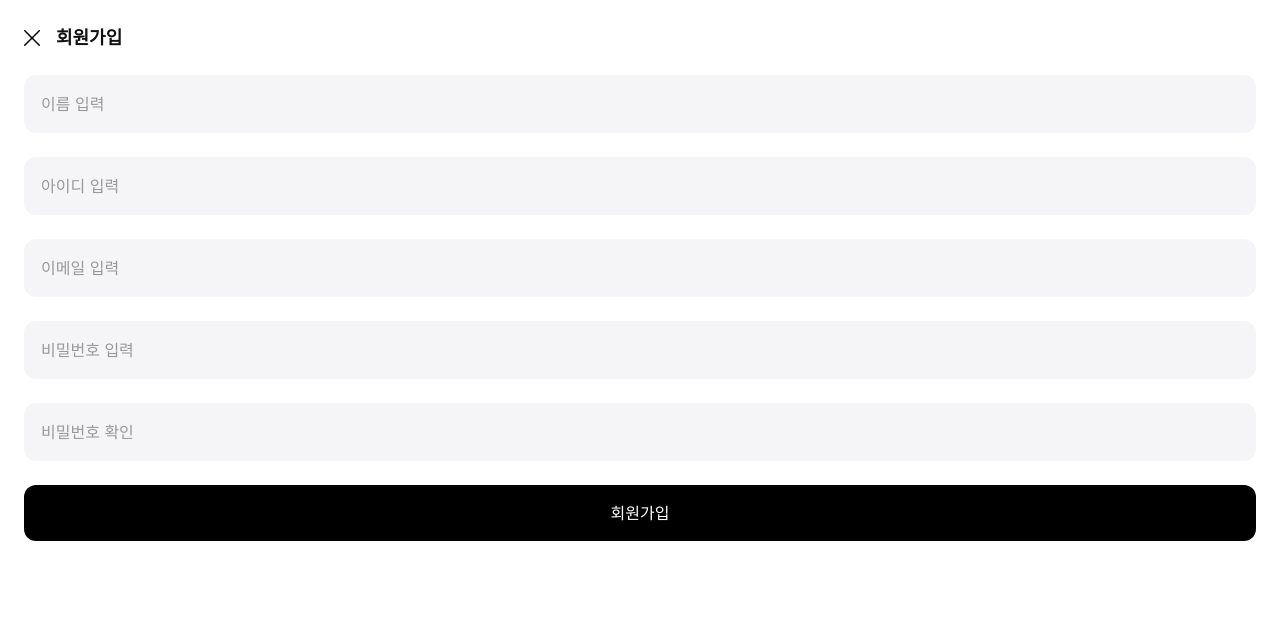
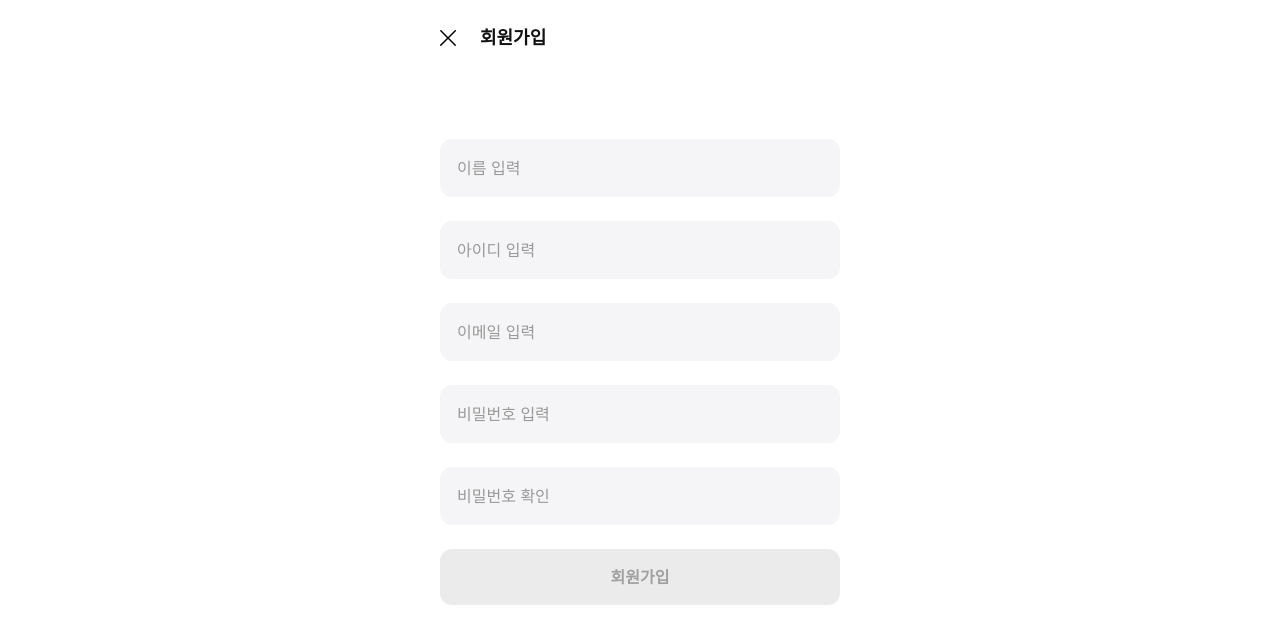
Before and after one commit to Jinkyuu98/GabojaGO_frontend, a Next.js app: page /signup in a window 1280 px wide. Shown: the top 644 px of the page. Built offline with nearby package versions, Linux system fonts and the light colour scheme; no server answers; a web font is replaced by a local one.

Commit message:
260227 회원가입 UI 디자인 수정

```diff
--- a/src/app/signup/page.jsx
+++ b/src/app/signup/page.jsx
@@ -1,130 +1,3 @@
-// "use client";
-
-// import React, { useState } from "react";
-// import { useRouter } from "next/navigation";
-// import { MobileContainer } from "../../components/layout/MobileContainer";
-// import { useOnboardingStore } from "../../store/useOnboardingStore";
-// import { TextInput } from "../../components/common/TextInput"; // Added import
-// import Image from "next/image";
-// import { signup } from "../services/auth"
-
-// export default function SignupPage() {
-// const [form, setForm] = useState({
-//     email: "",
-//     password: "",
-//     name: "",
-//   })
-
-//   const handleSubmit = async () => {
-//     await signup(form)
-//     alert("회원가입 완료!")
-//     window.location.href = "/"
-//   }
-
-//   const router = useRouter();
-//   const setUser = useOnboardingStore((state) => state.setUser);
-
-//   const [name, setName] = useState("");
-//   const [userId, setUserId] = useState("");
-//   const [password, setPassword] = useState("");
-//   const [confirmPassword, setConfirmPassword] = useState("");
-
-//   const handleSignup = (e) => {
-//     e.preventDefault();
-//     if (password !== confirmPassword) {
-//       alert("비밀번호가 일치하지 않습니다.");
-//       return;
-//     }
-
-//     setTimeout(() => {
-//       const user = {
-//         id: userId,
-//         name: name,
-//         email: userId,
-//       };
-//       setUser(user);
-//       router.back();
-//     }, 1000);
-//   };
-
-//   return (
-//     <MobileContainer className="mx-auto">
-//       <div className="p-6 flex flex-col h-full w-full bg-[#ffffff] text-[#111111]">
-//         {/* Header - Keeping existing Image button logic but adapting wrapper */}
-//         <div className="flex items-center gap-4 pt-0 pb-6">
-//           <button onClick={() => router.back()} className="flex-shrink-0">
-//             <Image
-//               src="/icons/close-icon.svg"
-//               alt="Close"
-//               width={16}
-//               height={16}
-//               className="w-4 h-4"
-//             />
-//           </button>
-//           <h1 className="text-[18px] font-semibold tracking-[-0.5px] text-[#111111]">
-//             회원가입
-//           </h1>
-//         </div>
-
-//         <div className="flex-1 flex flex-col pt-0">
-//           {/* Form - Layout adapted from Login page */}
-//           <form onSubmit={handleSignup} className="flex flex-col gap-6 w-full">
-//             <TextInput
-//               value={name}
-//               onChange={(e) => setName(e.target.value)}
-//               placeholder="이름 입력"
-//               type="text"
-//             />
-//             <TextInput
-//               value={userId}
-//               onChange={(e) => setUserId(e.target.value)}
-//               placeholder="아이디 입력"
-//               type="text"
-//             />
-//             <TextInput
-//               value={password}
-//               onChange={(e) => setPassword(e.target.value)}
-//               placeholder="비밀번호 입력"
-//               type="password"
-//             />
-//             <TextInput
-//               value={confirmPassword}
-//               onChange={(e) => setConfirmPassword(e.target.value)}
-//               placeholder="비밀번호 입력 확인"
-//               type="password"
-//             />
-
-//             {/* Submit Button - Keeping original button style but inside the form flow */}
-//             <div className="mt-8">
-//               <button
-//                 type="submit"
-//                 disabled={!name || !userId || !password || !confirmPassword}
-//                 className="w-full py-[18px] bg-[#111111] text-white text-[16px] font-semibold tracking-[-0.06px] rounded-xl disabled:opacity-50 disabled:cursor-not-allowed"
-//               >
-//                 회원가입
-//               </button>
-//             </div>
-//           </form>
-
-//           {/* Bottom Text - Keeping original */}
-//           <div className="flex justify-center items-center mt-auto pb-8 pt-12">
-//             <span className="text-[14px] font-medium tracking-[-0.35px] text-[#c7c8d8]">
-//               계정이 이미 있나요?{" "}
-//               <button
-//                 type="button"
-//                 onClick={() => router.push("/login")}
-//                 className="underline"
-//               >
-//                 로그인
-//               </button>
-//             </span>
-//           </div>
-//         </div>
-//       </div>
-//     </MobileContainer>
-//   );
-// }
-
 "use client";
 
 import React, { useState } from "react";
@@ -181,7 +54,7 @@ export default function SignupPage() {
   return (
     <MobileContainer className="mx-auto">
       <div className="p-6 flex flex-col h-full w-full bg-[#ffffff] text-[#111111]">
-        <div className="flex items-center gap-4 pt-0 pb-6">
+        <div className="flex items-center gap-6 pt-0 pb-6 lg:max-w-[400px] lg:mx-auto w-full mb-10 lg:mb-16">
           <button onClick={() => router.back()}>
             <Image
               src="/icons/close-icon.svg"
@@ -193,14 +66,16 @@ export default function SignupPage() {
           <h1 className="text-[18px] font-semibold">회원가입</h1>
         </div>
 
-        <form onSubmit={handleSignup} className="flex flex-col gap-6">
+        <form onSubmit={handleSignup} className="flex flex-col gap-6 w-full lg:max-w-[400px] lg:mx-auto">
           <TextInput
+            label={name ? "이름" : ""}
             value={name}
             onChange={(e) => setName(e.target.value)}
             placeholder="이름 입력"
           />
 
           <TextInput
+            label={id ? "아이디" : ""}
             value={id}
             onChange={(e) => setID(e.target.value)}
             placeholder="아이디 입력"
@@ -208,6 +83,7 @@ export default function SignupPage() {
 
           {/* [ADD] 이메일 입력 필드 추가 */}
           <TextInput
+            label={email ? "이메일" : ""}
             value={email}
             onChange={(e) => setEmail(e.target.value)}
             placeholder="이메일 입력"
@@ -215,6 +91,7 @@ export default function SignupPage() {
           />
 
           <TextInput
+            label={password ? "비밀번호" : ""}
             value={password}
             onChange={(e) => setPassword(e.target.value)}
             placeholder="비밀번호 입력"
@@ -222,17 +99,18 @@ export default function SignupPage() {
           />
 
           <TextInput
+            label={confirmPassword ? "비밀번호 확인" : ""}
             value={confirmPassword}
             onChange={(e) => setConfirmPassword(e.target.value)}
             placeholder="비밀번호 확인"
             type="password"
           />
 
-          {/* [MOD] id 관련 변수 참조 오류 수정 */}
+          {/* [MOD] 1개라도 미입력 시 비활성화 상태에 따른 스타일 적용 */}
           <button
             type="submit"
-            disabled={!name || !id || !email || !password || !confirmPassword} // [MOD] email 조건 추가
-            className="w-full py-4 bg-black text-white rounded-xl"
+            disabled={!name || !id || !email || !password || !confirmPassword}
+            className="w-full py-4 bg-[#111111] text-white rounded-xl font-bold transition-all disabled:bg-[#ebebeb] disabled:text-[#a0a0a0] disabled:cursor-not-allowed"
           >
             회원가입
           </button>
```
